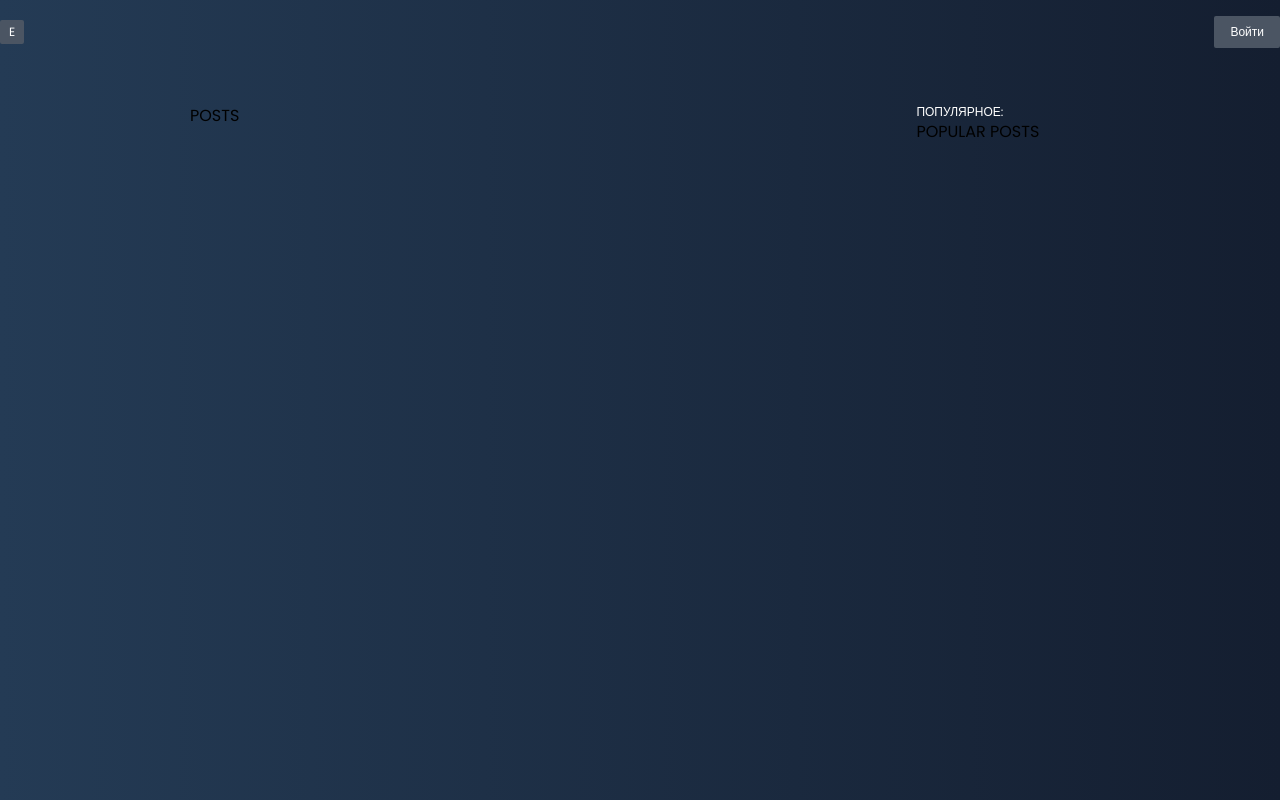
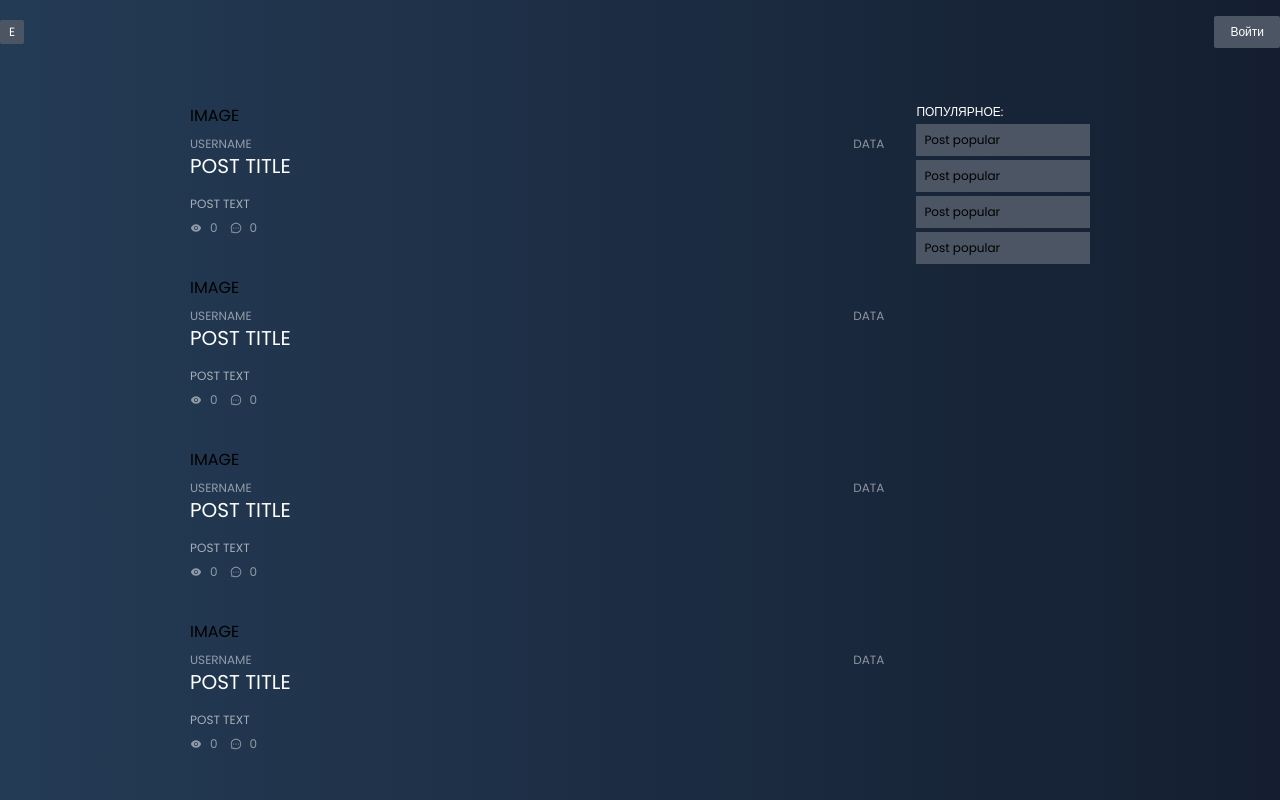
Before and after one commit to Andrsand/mern_blog, a React (Create React App) app in the folder client/: page / in a window 1280 px wide. Built offline with nearby package versions, Linux system fonts and the light colour scheme; no server answers.

Commit message:
feature: Components
* Installation npm install react-icons --save /client
* Markup for displaying posts

```diff
--- a/client/package.json
+++ b/client/package.json
@@ -10,6 +10,7 @@
     "axios": "^1.1.2",
     "react": "^18.2.0",
     "react-dom": "^18.2.0",
+    "react-icons": "^4.4.0",
     "react-redux": "^8.0.4",
     "react-router-dom": "^6.4.2",
     "react-scripts": "5.0.1",
--- /dev/null
+++ b/client/src/components/PopularPosts.jsx
@@ -0,0 +1,11 @@
+import React from 'react'
+
+export const PopularPosts = () => {
+    return (
+        <div className='bg-gray-600 my-1'>
+            <div className='flex text-xs text-grey-300 p-2 hover:bg-gray-800 hover:text-white'>
+                Post popular
+            </div>
+        </div>
+    )
+}
--- /dev/null
+++ b/client/src/components/Postitem.jsx
@@ -0,0 +1,24 @@
+import React from 'react'
+import { AiFillEye, AiOutlineMessage } from 'react-icons/ai'
+
+export const PostItem = () => {
+    return <div
+        className='flex flex-col basis-1/4 flex-grow'>
+        <div>IMAGE</div>
+        <div className='flex justify-between items-center pt-2'>
+            <div className='text-xs text-white opacity-50'>USERNAME</div>
+            <div className='text-xs text-white opacity-50'>DATA</div>
+        </div>
+        <div className='text-white text-xl'>POST TITLE</div>
+        <p className='text-white opacity-60 text-xs pt-4'>POST TEXT</p>
+
+        <div className='flex gap-3 items-center mt-2'>
+            <button className='flex items-center justify-center gap-2 text-xs text-white opacity-50'>
+                <AiFillEye /> <span>0</span>
+            </button>
+            <button className='flex items-center justify-center gap-2 text-xs text-white opacity-50'>
+                <AiOutlineMessage /> <span>0</span>
+            </button>
+        </div>
+    </div>
+}
--- a/client/src/pages/MainPage.jsx
+++ b/client/src/pages/MainPage.jsx
@@ -1,17 +1,25 @@
 import React from 'react'
+import { PostItem } from '../components/Postitem'
+import { PopularPosts } from '../components/PopularPosts'
 
 export const MainPage = () => {
     return (
         <div className='max-w-[900px] mx-auto py-10'>
             <div className='flex justify-between gap-8'>
                 <div className='flex flex-col gap-10 basis-4/5'>
-                    POSTS
+                    <PostItem />
+                    <PostItem />
+                    <PostItem />
+                    <PostItem />
                 </div>
                 <div className='basis-1/5'>
                     <div className='text-xs uppercase text-white'>
                         Популярное:
                     </div>
-                    POPULAR POSTS
+                    <PopularPosts />
+                    <PopularPosts />
+                    <PopularPosts />
+                    <PopularPosts />
                 </div>
             </div>
         </div>
```
Also changed, not shown: 1 other file (tests, documents, lock files or other folders).
